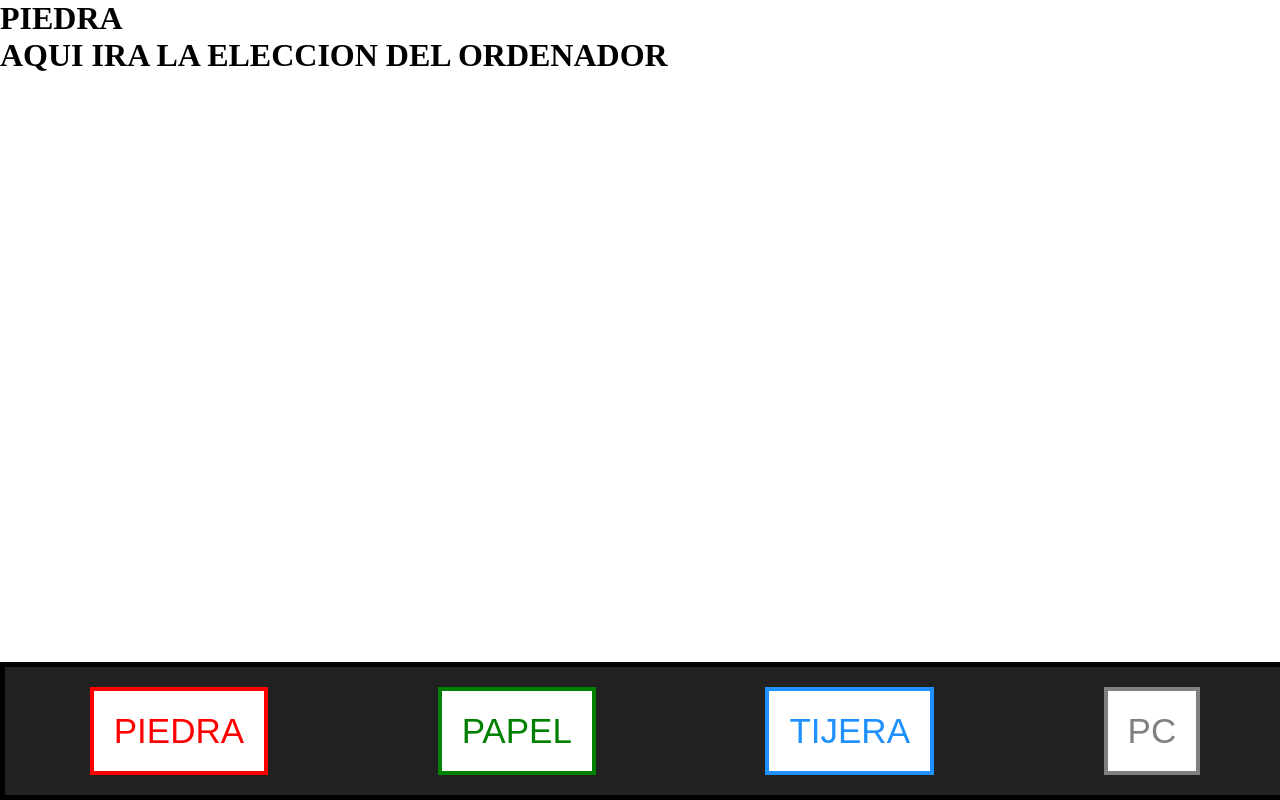
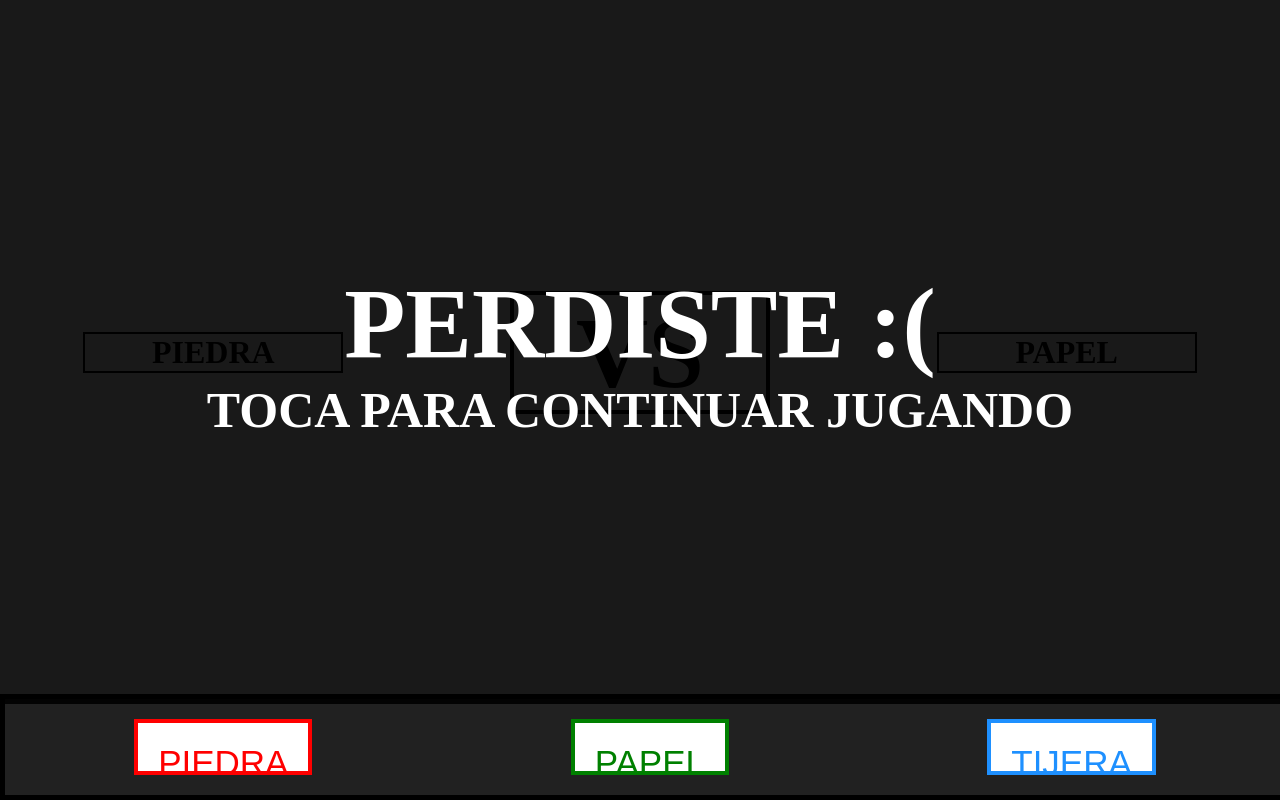
Before and after one commit to JoaKingSC/RPS-JS, a plain HTML site: page index.html in a window 1280 px wide. Both pictures are taken after a click on the button "PIEDRA". Drawn offline with Linux system fonts and the light colour scheme.

Commit message:
Terminado

```diff
--- a/css/styles.css
+++ b/css/styles.css
@@ -3,14 +3,8 @@
     margin: 0px;
 }
 
-#navbar {
-    border: 5px solid #000;
-    background-color: #212121;
-    position: fixed;
-    width: 100%;
-    bottom: 0px;
-    justify-content: space-around;
-
+html, body {
+    height: 100%;;
 }
 
 .flex-container {
@@ -28,6 +22,63 @@
     cursor: pointer;
 }
 
+
+/* RESULT BANNER */
+
+#banner {
+    position: absolute;
+    width: 100%;
+    height: 88%;
+    top: 0px;
+    flex-direction: column;
+    justify-content: center;
+    align-items: center;
+    color: white;
+    background: rgba(0, 0, 0, 0.9);
+    z-index: 4;
+}
+
+#banner h1 {
+    font-size: 100px;
+}
+
+#banner h2 {
+    font-size: 50px;
+}
+
+/* FLEXBOX AND ITEMS */
+
+.items {
+    border: 2px solid black;
+    width: 20%;
+    text-align: center;
+}
+
+#container {
+    width: 100%;
+    height: 88%;
+    justify-content: space-around;
+    align-items: center;
+}
+
+#vs {
+    border: 2px solid black;
+    font-size: 100px;
+}
+
+/* ALL NAVBAR AND BUTTONS */
+
+#navbar {
+    border: 5px solid #000;
+    background-color: #212121;
+    position: fixed;
+    width: 100%;
+    height: 12%;
+    bottom: 0px;
+    justify-content: space-around;
+
+}
+
 #papel {
     border-color: green;
     color: green;
@@ -42,8 +93,3 @@
     border-color: dodgerblue;
     color: dodgerblue;
 }
-
-#pc {
-    border-color: grey;
-    color: grey;
-}
--- a/index.html
+++ b/index.html
@@ -10,14 +10,29 @@
 <body>
 
     <nav class="flex-container" id="navbar">
-        <input type="button" class="btn" id="piedra" value="PIEDRA">
-        <input type="button" class="btn" id="papel" value="PAPEL">
-        <input type="button" class="btn" id="tijera" value="TIJERA">
-        <input type="button" class="btn" id="pc" value="PC">
+        <input type="button" class="btn" id="piedra" onclick="game('PIEDRA')" value="PIEDRA">
+        <input type="button" class="btn" id="papel" onclick="game('PAPEL')" value="PAPEL">
+        <input type="button" class="btn" id="tijera" onclick="game('TIJERA')" value="TIJERA">
     </nav>
 
-    <h1 id="user-choice">AQUI IRA TU ELECCION</h1>
-    <h1 id="pc-choice">AQUI IRA LA ELECCION DEL ORDENADOR</h1>
+    <div class="flex-container" id="container">
+        <div class="items">
+            <h1 id="user-choice">AQUI IRA TU ELECCION</h1>
+
+        </div>
+
+        <div class="items">
+            <h1 id="vs">VS</h1>
+        </div>
+
+        <div class="items">
+            <h1 id="pc-choice">AQUI IRA LA ELECCION DEL ORDENADOR</h1>
+
+        </div>
+    </div>
+
+    <div id="banner" class="flex-container" style="display: none;" onclick="hideBanner();">
+    </div>
 
     <script src="js/index.js"></script>
 </body>
--- a/js/index.js
+++ b/js/index.js
@@ -5,6 +5,8 @@
 
 const userChoice = document.getElementById("user-choice");
 const pcChoice = document.getElementById("pc-choice");
+
+const banner = document.getElementById("banner");
 
 
 /*   CHANGE DE BUTTON COLOR   */
@@ -47,18 +49,6 @@
     btnTijera.style.color = "dodgerblue";
 })
 
-//Mouse Hover PC
-btnPc.addEventListener("mouseover", () => {
-    btnPc.style.backgroundColor = "grey";
-    btnPc.style.color = "white";
-})
-
-btnPc.addEventListener("mouseout", () => {
-    btnPc.style.backgroundColor = "white";
-    btnPc.style.border = "4px solid grey";
-    btnPc.style.color = "grey";
-})
-
 
 
 /*   USER CHOICE   */
@@ -81,19 +71,42 @@
     return Math.floor(Math.random() * (max - min + 1)) + min;
 }
 
-/* PC CHOICE */
 
-btnPc.addEventListener("click", () => {
-    const num = randomInteger(1, 3);
+/* GAME LOGIC FUNCTION */
 
-    if (num == 1) {
-        pcChoice.innerHTML = "Piedra"
+function game(yourChoice){
+    let pc = randomInteger(1, 3);
+    const tocar = "<h2>TOCA PARA CONTINUAR JUGANDO</h2>"
 
-    } else if (num == 2) {
-        pcChoice.innerHTML = "Papel"
+    if (pc == 1) {
+        pc = "PIEDRA"
+        pcChoice.innerHTML = pc;
 
-    } else if (num == 3) {
-        pcChoice.innerHTML = "Tijera"
+    } else if (pc == 2) {
+        pc = "PAPEL"
+        pcChoice.innerHTML = pc;
+
+    } else if (pc == 3) {
+        pc = "TIJERA"
+        pcChoice.innerHTML = pc;
 
     }
-});
+
+    if (yourChoice == pc) {
+        console.log("EMPATE");
+        banner.innerHTML = "<h1>EMPATE</h1>" + tocar;
+
+    } else if ((yourChoice == "PIEDRA" && pc == "TIJERA") || (yourChoice == "PAPEL" && pc == "PIEDRA") || (yourChoice == "TIJERA" && pc == "PAPEL")) {
+        console.log("HAS GANADO!!")
+        banner.innerHTML = "<h1>HAS GANADOOOO!!</h1>" + tocar;
+    } else {
+        console.log("HAS PERDIDO :(")
+        banner.innerHTML = "<h1>PERDISTE :(</h1>" + tocar;
+    }
+
+    banner.style.display = ""
+}
+
+function hideBanner(){
+    banner.style.display = "none";
+}
```
